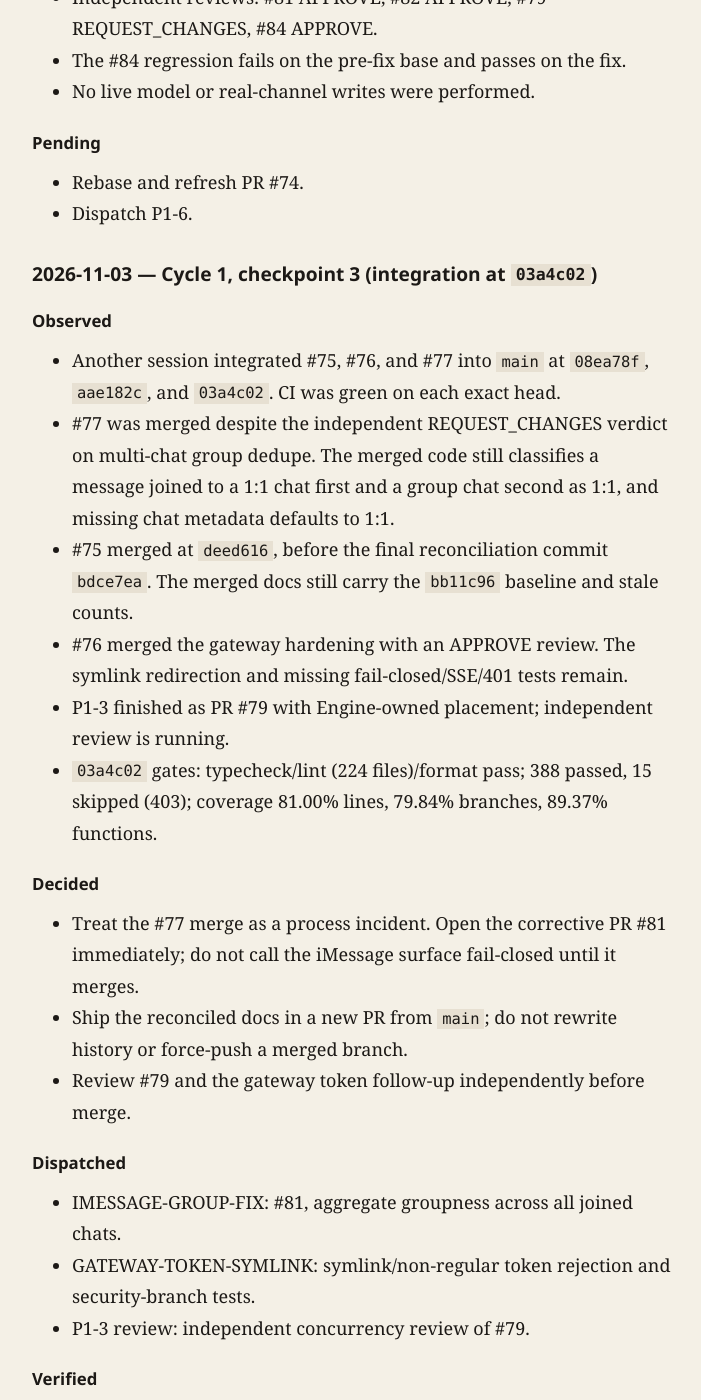
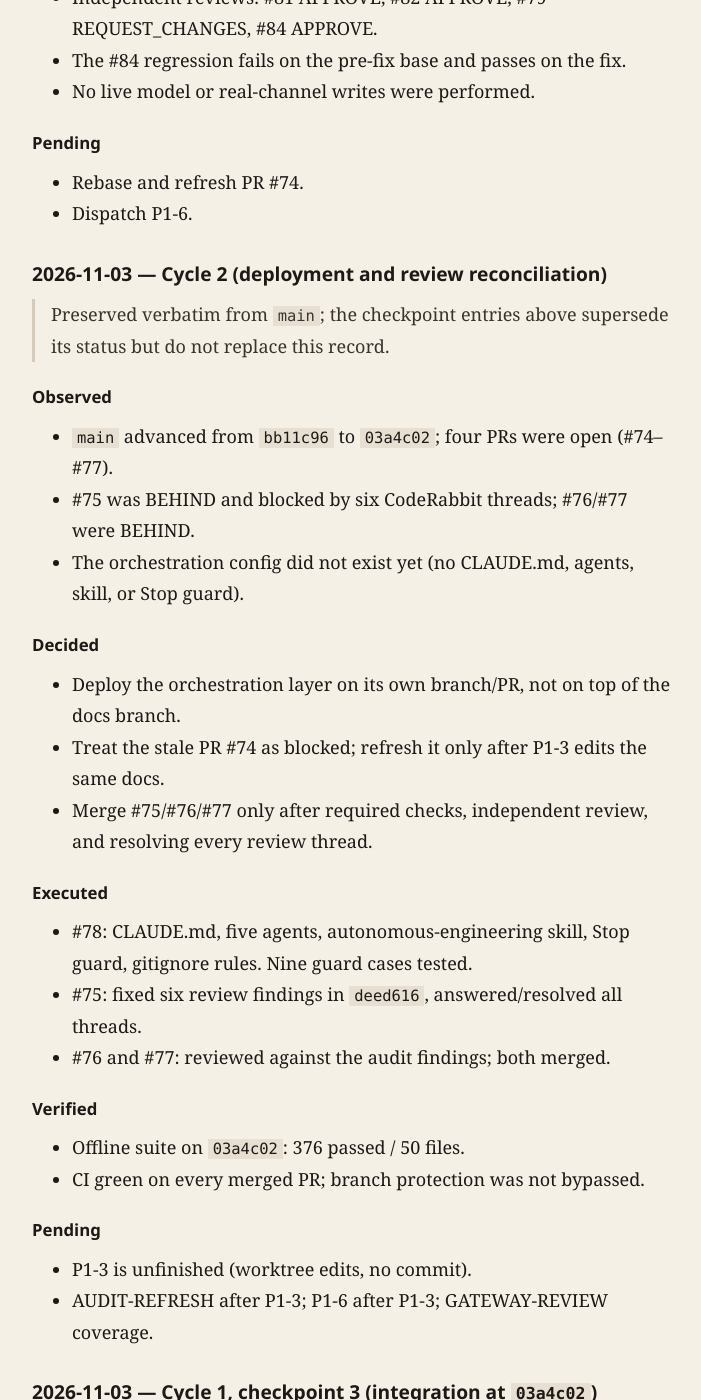
Before and after one commit to LofiSu/deepseek-super-agent, a Jekyll site: the page built from docs/AGENT_LOG.md, in a window 1280 px wide and 1400 px high, scrolled down 2334 px. Shown: the whole window, without its empty margins (288-989 px from the left). Built offline with Jekyll 4.4.1, drawn with Linux system fonts in a browser that asks for light colours; our own code applies the rules of GitHub Pages for plain Markdown files.

Commit message:
docs: preserve agent log history and resolve review threads

```diff
--- a/docs/AGENT_LOG.md
+++ b/docs/AGENT_LOG.md
@@ -74,6 +74,44 @@ with a new entry.
 
 - Rebase and refresh PR #74.
 - Dispatch P1-6.
+
+## 2026-11-03 — Cycle 2 (deployment and review reconciliation)
+
+> Preserved verbatim from `main`; the checkpoint entries above supersede its
+> status but do not replace this record.
+
+### Observed
+
+- `main` advanced from `bb11c96` to `03a4c02`; four PRs were open (#74–#77).
+- #75 was BEHIND and blocked by six CodeRabbit threads; #76/#77 were BEHIND.
+- The orchestration config did not exist yet (no CLAUDE.md, agents, skill, or
+  Stop guard).
+
+### Decided
+
+- Deploy the orchestration layer on its own branch/PR, not on top of the docs
+  branch.
+- Treat the stale PR #74 as blocked; refresh it only after P1-3 edits the same
+  docs.
+- Merge #75/#76/#77 only after required checks, independent review, and
+  resolving every review thread.
+
+### Executed
+
+- #78: CLAUDE.md, five agents, autonomous-engineering skill, Stop guard,
+  gitignore rules. Nine guard cases tested.
+- #75: fixed six review findings in `deed616`, answered/resolved all threads.
+- #76 and #77: reviewed against the audit findings; both merged.
+
+### Verified
+
+- Offline suite on `03a4c02`: 376 passed / 50 files.
+- CI green on every merged PR; branch protection was not bypassed.
+
+### Pending
+
+- P1-3 is unfinished (worktree edits, no commit).
+- AUDIT-REFRESH after P1-3; P1-6 after P1-3; GATEWAY-REVIEW coverage.
 
 ## 2026-11-03 — Cycle 1, checkpoint 3 (integration at `03a4c02`)
 
```
Also changed, not shown: docs/MASTER_PLAN.md (+6 -5 lines), docs/PR_REVIEW_LOG.md (+4 -3 lines).
